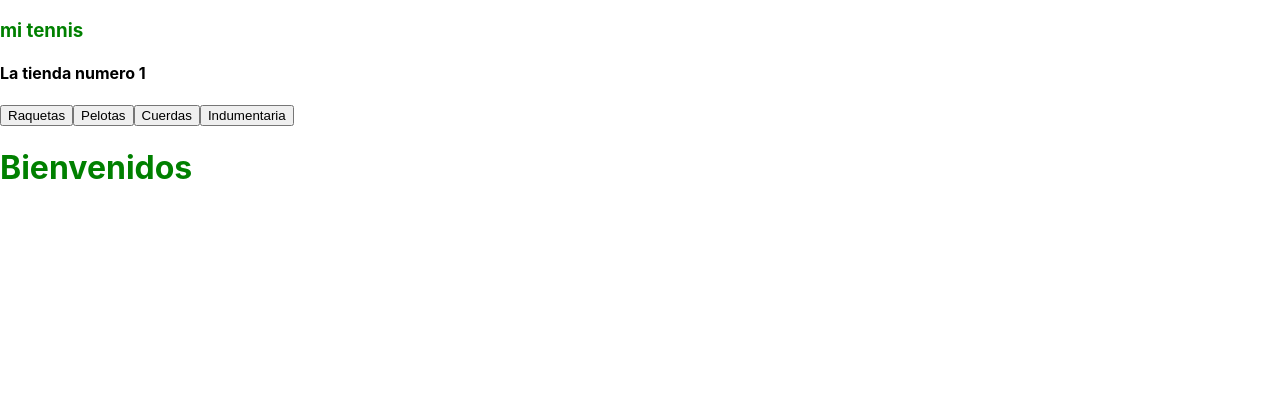
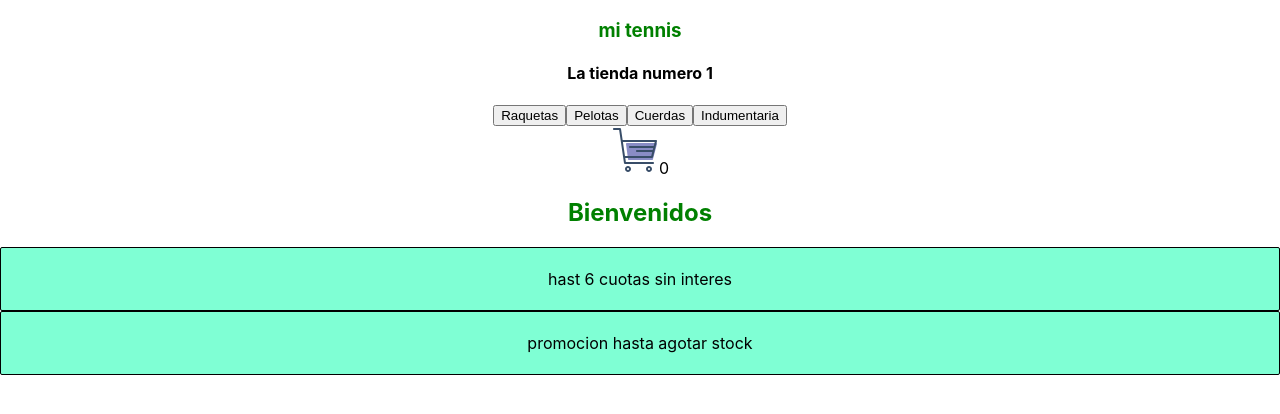
Before and after one commit to rolebru/PreEntrega1Valdivieso, a React (Create React App) app: page / in a window 1280 px wide. Shown: the top 414 px of the page. Built offline with nearby package versions, Linux system fonts and the light colour scheme.

Commit message:
agregando css

```diff
--- a/src/App.js
+++ b/src/App.js
@@ -1,16 +1,25 @@
-import logo from './logo.svg';
+
 import Navbar from './components/navbar/navbar';
 import ItemListContainer from './components/ItemListContainer/ItemListContainer';
-
+import BarNotice from './components/BarNotice';
 
 function App() {
 
   return (
+    <main>
+      <section>
     <div className="App">
       <Navbar />
       <ItemListContainer greeting={'Bienvenidos'} />
-
+      <BarNotice>
+        <p>hast 6 cuotas sin interes</p>
+      </BarNotice>
+      <BarNotice>
+      <p>promocion hasta agotar stock</p>
+      </BarNotice>
     </div>
+    </section>
+    </main>
   );
 }
 
--- /dev/null
+++ b/src/components/BarNotice.jsx
@@ -0,0 +1,25 @@
+import React from "react";
+import '../components/styles/BarNotice.css';
+
+const BarNotice = ( { children } ) => {
+
+
+
+    return (
+        <section className="bar-notice">
+        <div className="container">
+
+            { children }
+
+        </div>
+
+        </section>
+    )
+}
+
+
+
+
+
+
+export default BarNotice
--- /dev/null
+++ b/src/components/CartWidget/Cartwidget.jsx
@@ -0,0 +1,15 @@
+
+import cart from './assets/cart.svg'
+
+const CartWidget = () => {
+    return (
+
+        <div>
+            <img src={cart} alt = "cart-widget"/>
+            0
+
+        </div>
+    )
+}
+
+export default CartWidget
--- a/src/components/navbar/navbar.js
+++ b/src/components/navbar/navbar.jsx
@@ -1,4 +1,5 @@
-// import Cartwidget from "./Cartwidget/Cartwidget"
+import CartWidget from "../CartWidget/Cartwidget"
+
 
 const Navbar = () => {
     return (
@@ -11,7 +12,9 @@ const Navbar = () => {
                 <button>Pelotas</button>
                 <button>Cuerdas</button>
                 <button>Indumentaria</button>
+
             </div>
+            <CartWidget />
 
         </nav>
     )
--- /dev/null
+++ b/src/components/styles/BarNotice.css
@@ -0,0 +1,9 @@
+.container{
+    background-color: aquamarine;
+    border-radius: 2px;
+    padding: 5px 5px;
+    text-align: center;
+    border: 1px solid black;
+
+
+}
--- a/src/index.css
+++ b/src/index.css
@@ -5,6 +5,7 @@ body {
     sans-serif;
   -webkit-font-smoothing: antialiased;
   -moz-osx-font-smoothing: grayscale;
+  text-align: center;
 }
 
 code {
```
Also changed, not shown: src/components/navbar/Cartwidget/Cartwidget.js (deleted, +0 -14 lines), src/components/CartWidget/assets/cart.svg (added), src/components/ItemListContainer/ItemListContainer.jsx (renamed from src/components/ItemListContainer/ItemListContainer.js), src/components/navbar/Cartwidget/assets/cart.svg (deleted).
